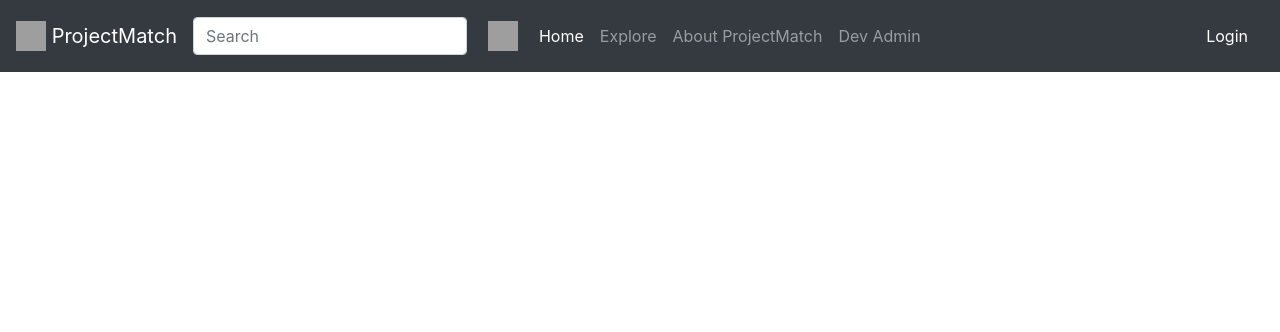
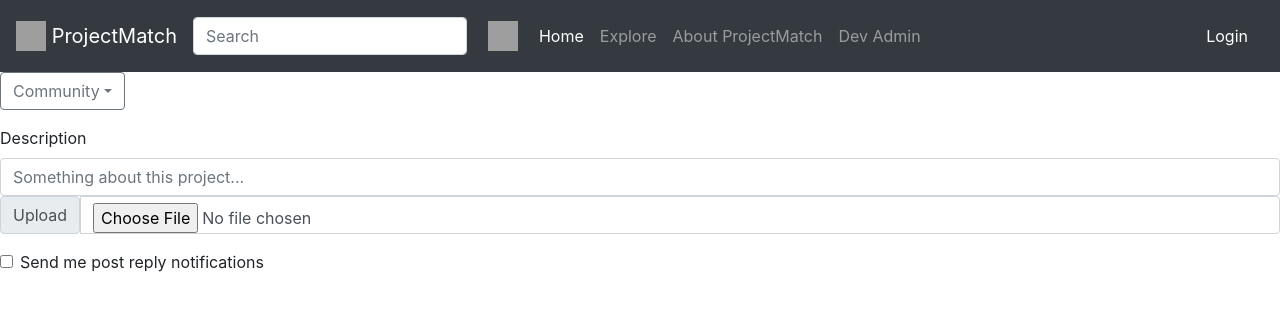
Before and after one commit to ShaojunBao/ProjectMatch, a Django app: page /submit in a window 1280 px wide. Shown: the top 332 px of the page. Run offline with Django 4.2, Linux system fonts and the light colour scheme; some libraries are stand-ins or nearby versions; grey boxes are pictures that could not be loaded.

Commit message:
Create UI for project creation

```diff
--- a/project_match/landing/templates/landing/create_project.html
+++ b/project_match/landing/templates/landing/create_project.html
@@ -1,4 +1,29 @@
 {%extends "base.html"%}
 {%block content%}
+<div class="input-group mb-3">
+    <button class="btn btn-outline-secondary dropdown-toggle" type="button" data-bs-toggle="dropdown" aria-expanded="false">Community</button>
+    <ul class="dropdown-menu">
+      <li><a class="dropdown-item" href="#">Anal</a></li>
+      <li><a class="dropdown-item" href="#">Threesome</a></li>
+      <li><a class="dropdown-item" href="#">Gay</a></li>
+      <li><hr class="dropdown-divider"></li>
+    </ul>
+  </div>
 
+
+
+<label for="exampleDataList" class="form-label">Description</label>
+<input class="form-control" list="datalistOptions" id="exampleDataList" placeholder="Something about this project...">
+
+<div class="input-group mb-3">
+    <label class="input-group-text" for="inputGroupFile01">Upload</label>
+    <input type="file" class="form-control" id="inputGroupFile01">
+  </div>
+
+  <div class="form-check">
+    <input class="form-check-input" type="checkbox" value="" id="flexCheckDefault">
+    <label class="form-check-label" for="flexCheckDefault">
+        Send me post reply notifications
+    </label>
+  </div>
 {%endblock%}
```
